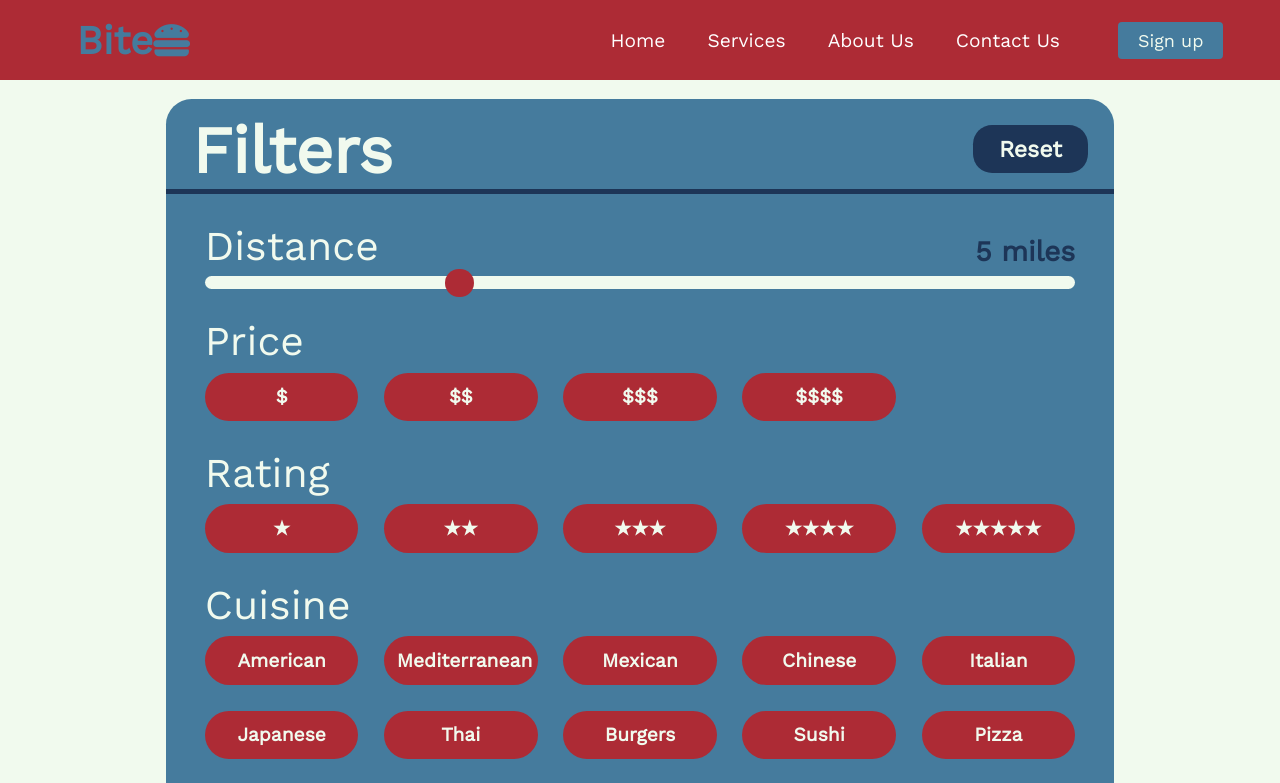
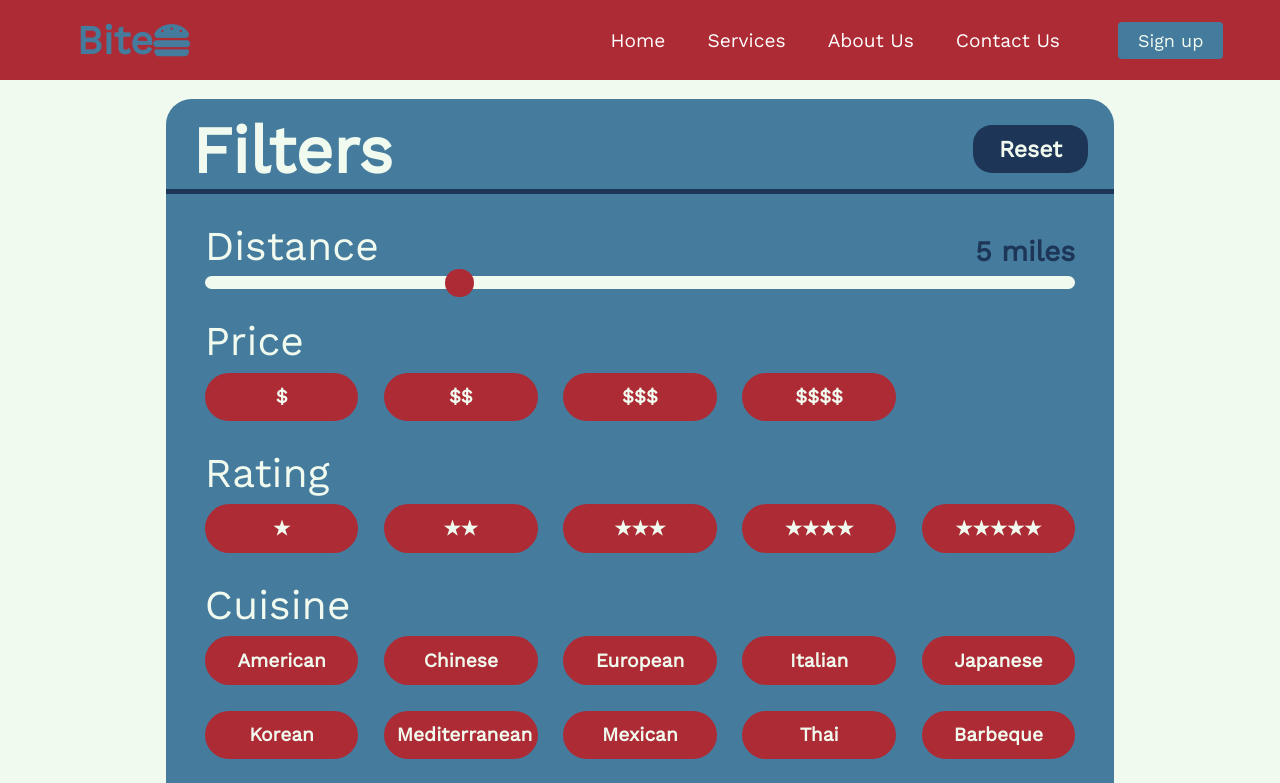
Before and after one commit to akayangel218/Project-Bite, a React (Create React App) app in the folder bite-frontend/: page /filter in a window 1280 px wide. Shown: the top 783 px of the page. Built offline with nearby package versions, Linux system fonts and the light colour scheme; a web font is replaced by a local one.

Commit message:
Modified cuisine filters
Broader categories, more categories, categories listed in alphabetical order

```diff
--- a/bite-frontend/src/Pages/filter.js
+++ b/bite-frontend/src/Pages/filter.js
@@ -10,10 +10,29 @@ const buttonToggleOn = 'button-item2-selected';
 const priceChoices = [1, 2, 3, 4];
 const ratingChoices = [1, 2, 3, 4, 5];
 const cuisineChoices = [
-    "American", "Mediterranean", "Mexican", "Chinese", "Italian",
-    "Japanese", "Thai", "Burgers", "Sushi", "Pizza"
+    "American", "Chinese", "European", "Italian", "Japanese",
+    "Korean", "Mediterranean", "Mexican", "Thai", "Barbeque",
+    "Breakfast", "Burgers", "Pizza", "Seafood", "Sushi"
 ];
 const otherChoices = [0, 1, 2];
+
+const specificallyEuropeanFood = [
+    'armenian',
+    'austrian',
+    'belgian',
+    'british',
+    'czechslovakian',
+    'danish',
+    'eastern_european',
+    'french',
+    'german',
+    'hungarian',
+    'jewish',
+    'kosher',
+    'portuguese',
+    'spanish',
+    'turkish'
+];
 
 const backendURL = 'http://localhost:8000';
 
@@ -48,7 +67,12 @@ const defaultButtonStyles = {
         6: buttonToggleOff,
         7: buttonToggleOff,
         8: buttonToggleOff,
-        9: buttonToggleOff
+        9: buttonToggleOff,
+       10: buttonToggleOff,
+       11: buttonToggleOff,
+       12: buttonToggleOff,
+       13: buttonToggleOff,
+       14: buttonToggleOff
     },
     other: {
         0: buttonToggleOff,
@@ -136,6 +160,17 @@ const FilterPage = () => {
     ));
 
     // ===== Functions to Send API Request =====
+    const parseCuisines = () => {
+        return userFilters.cuisine.toString().toLowerCase()
+            .replace('american', 'newamerican,tradamerican')
+            .replace('barbeque', 'bbq')
+            .replace('breakfast', 'breakfast_brunch')
+            .replace('burgers', 'burgers,hotdogs')
+            .replace('chinese', 'chinese,asianfusion')
+            .replace('european', specificallyEuropeanFood.toString())
+            .replace('mediterranean', 'mediterranean,greek');
+    }
+
     const buildSearch = () => {
         let search = '/restaurants' +
             '/' + location +
@@ -155,7 +190,7 @@ const FilterPage = () => {
         }
 
         if (userFilters.cuisine.length !== 0) {
-            search += '&cuisine=' + userFilters.cuisine.toString();
+            search += '&cuisine=' + parseCuisines();
         }
         return search;
     }
```
